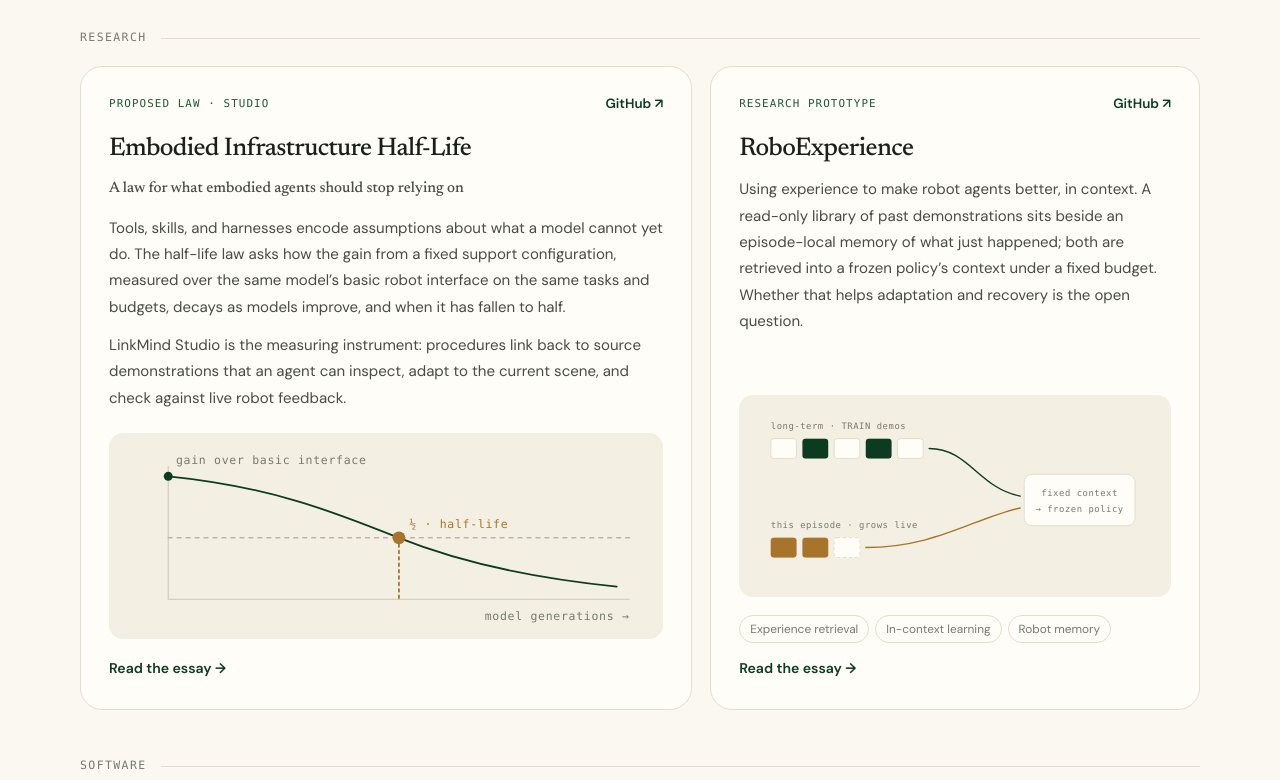
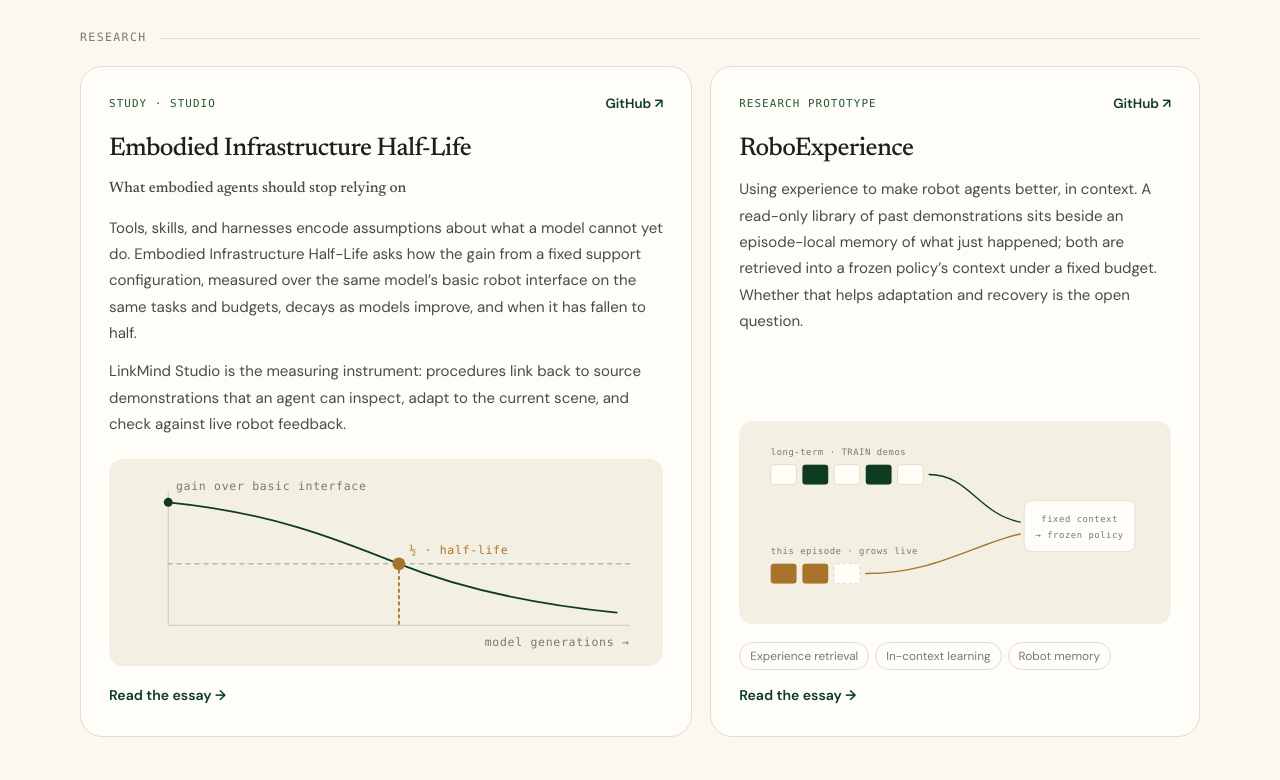
Before and after one commit to zhanxch/zhanxch.github.io, a plain HTML site: page index.html in a window 1280 px wide. Shown: the part 2945-3725 px from the top of the page. Drawn offline with Linux system fonts and the light colour scheme.

Commit message:
Name the work Embodied Infrastructure Half-Life rather than a half-life law

```diff
--- a/index.html
+++ b/index.html
@@ -94,7 +94,7 @@
           <svg class="theme-icon" viewBox="0 0 64 64" aria-hidden="true"><rect x="8" y="8" width="34" height="46" rx="4"/><path d="M16 20h18M16 30h18M16 40h10"/><circle class="accent" cx="46" cy="44" r="11"/><path class="accent" d="m40.5 44 4 4 7-7.5"/></svg>
           <h3>Evaluation</h3>
           <p class="theme-hook">Real gains survive noisy trials; clever scaffolding has an expiration date.</p>
-          <ul class="theme-work"><li><a href="#halflife-title">Half-Life law</a></li><li><em class="plan">Evolving embodied benchmarks <span>planned</span></em></li></ul>
+          <ul class="theme-work"><li><a href="https://github.com/zhanxch/embodied-infra-half-life">Embodied Infrastructure Half-Life</a></li><li><em class="plan">Evolving embodied benchmarks <span>planned</span></em></li></ul>
         </li>
       </ol>
       <p class="loop-back reveal"><span>What passes evaluation becomes the baseline for the next round.</span></p>
@@ -225,10 +225,10 @@
       <p class="subhead reveal">Research</p>
       <div class="projects">
         <article class="project project-featured reveal" aria-labelledby="halflife-title">
-          <div class="project-top"><span class="project-kind">Proposed law · Studio</span><a class="project-repo" href="https://github.com/zhanxch/embodied-infra-half-life">GitHub ↗</a></div>
+          <div class="project-top"><span class="project-kind">Study · Studio</span><a class="project-repo" href="https://github.com/zhanxch/embodied-infra-half-life">GitHub ↗</a></div>
           <h3 id="halflife-title"><a href="https://github.com/zhanxch/embodied-infra-half-life">Embodied Infrastructure Half-Life</a></h3>
-          <p class="project-lede">A law for what embodied agents should stop relying on</p>
-          <p>Tools, skills, and harnesses encode assumptions about what a model cannot yet do. The half-life law asks how the gain from a fixed support configuration, measured over the same model’s basic robot interface on the same tasks and budgets, decays as models improve, and when it has fallen to half.</p>
+          <p class="project-lede">What embodied agents should stop relying on</p>
+          <p>Tools, skills, and harnesses encode assumptions about what a model cannot yet do. Embodied Infrastructure Half-Life asks how the gain from a fixed support configuration, measured over the same model’s basic robot interface on the same tasks and budgets, decays as models improve, and when it has fallen to half.</p>
           <p>LinkMind Studio is the measuring instrument: procedures link back to source demonstrations that an agent can inspect, adapt to the current scene, and check against live robot feedback.</p>
           <figure class="halflife" aria-label="Schematic: the gain from fixed support declines across model generations until it reaches half">
             <svg viewBox="0 0 420 150" aria-hidden="true">
```
